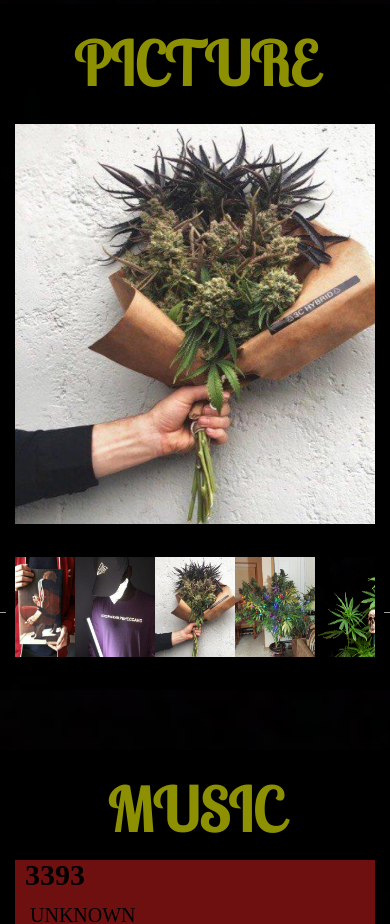
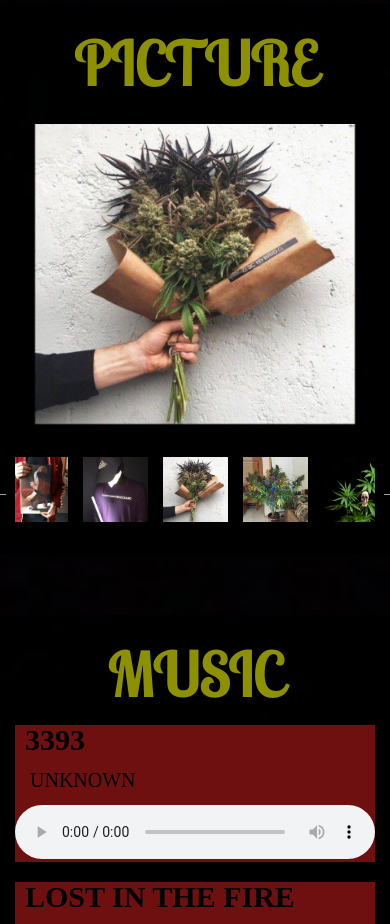
Before and after one commit to ebatprekrasnoepokolenie/ebatprekrasnoepokolenie.github.io, a plain HTML site: page index.html in a window 390 px wide. Shown: the part 900-1824 px from the top of the page. Drawn offline with Linux system fonts and the light colour scheme; a web font is replaced by a local one.

Commit message:
Update style.css

```diff
--- a/css/style.css
+++ b/css/style.css
@@ -220,8 +220,16 @@ h5 {
     font-size: 17px;
   }
 
+  .picture .slider .slider-for img {
+    height: 600px;
+  }
+
+  .picture .slider .slider-for img {
+    width: 700px;
+  }
+
   .picture .slider .slider-nav img {
-    height: 180px;
+    height: 150px;
   }
 
   .picture .slider .slider-nav img {
@@ -247,7 +255,7 @@ h5 {
   }
 
   .picture .slider .slider-for img {
-    width: 520px;
+    width: 500px;
   }
 
   .picture .slider .slider-nav .slider-item {
@@ -255,7 +263,7 @@ h5 {
   }
 
   .picture .slider .slider-nav img {
-    height: 140px;
+    height: 120px;
   }
 
   .picture .slider .slider-nav img {
@@ -285,7 +293,7 @@ h5 {
   }
 }
 
-@media (max-width: 350px) {
+@media (max-width: 420px) {
   .picture .slider .slider-for img {
     height: 300px;
   }
@@ -299,10 +307,20 @@ h5 {
   }
 
   .picture .slider .slider-nav img {
-    height: 60px;
+    height: 65px;
   }
 
   .picture .slider .slider-nav img {
-    width: 60px;
+    width: 65px;
   }
 }
+
+@media (max-width: 350px) {
+  .picture .slider .slider-nav img {
+    height: 50px;
+  }
+
+  .picture .slider .slider-nav img {
+    width: 50px;
+  }
+}
```
